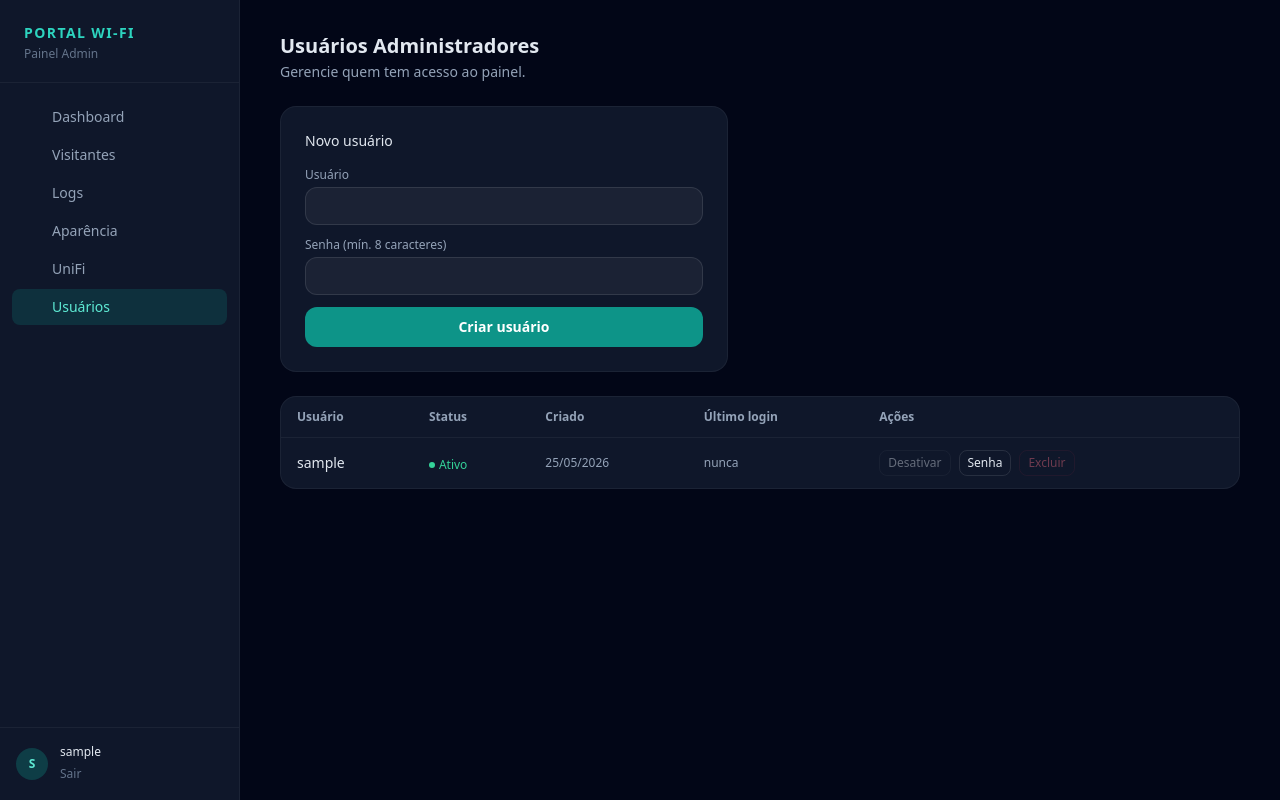
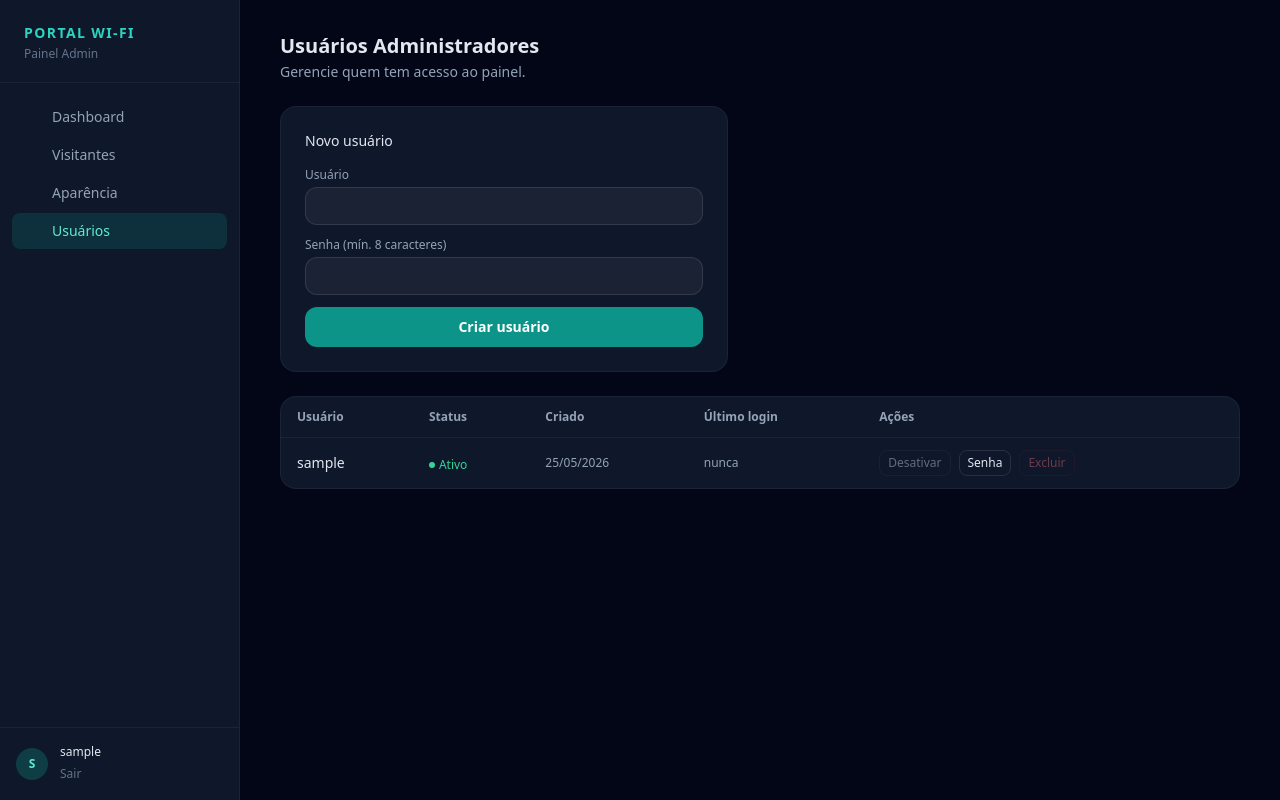
Before and after one commit to fellipepinheiro/captiveportal, a Flask app: page /admin/usuarios in a window 1280 px wide. Run offline with Flask 3, Linux system fonts and the light colour scheme; the visitor is signed in with stand-in values (Sample User, id 1); data comes from the database, SQL or seed files in the repository; data that the repository does not hold is empty; some libraries are stand-ins or nearby versions.

Commit message:
fix: remove admin.logs and admin.settings_unifi from base.html nav (routes do not exist)

```diff
--- a/app/templates/admin/base.html
+++ b/app/templates/admin/base.html
@@ -20,12 +20,10 @@
     </div>
     <nav class="flex-1 px-3 py-4 space-y-0.5">
       {% set nav = [
-        ('admin.dashboard',  'layout-dashboard', 'Dashboard'),
-        ('admin.visitors',   'users',             'Visitantes'),
-        ('admin.logs',       'scroll-text',       'Logs'),
-        ('admin.settings_appearance', 'palette',  'Aparência'),
-        ('admin.settings_unifi',      'wifi',     'UniFi'),
-        ('admin.users',      'shield-check',      'Usuários'),
+        ('admin.dashboard',           'layout-dashboard', 'Dashboard'),
+        ('admin.visitors',            'users',            'Visitantes'),
+        ('admin.settings_appearance', 'palette',          'Aparência'),
+        ('admin.users',               'shield-check',     'Usuários'),
       ] %}
       {% for endpoint, icon, label in nav %}
         <a href="{{ url_for(endpoint) }}"
```
